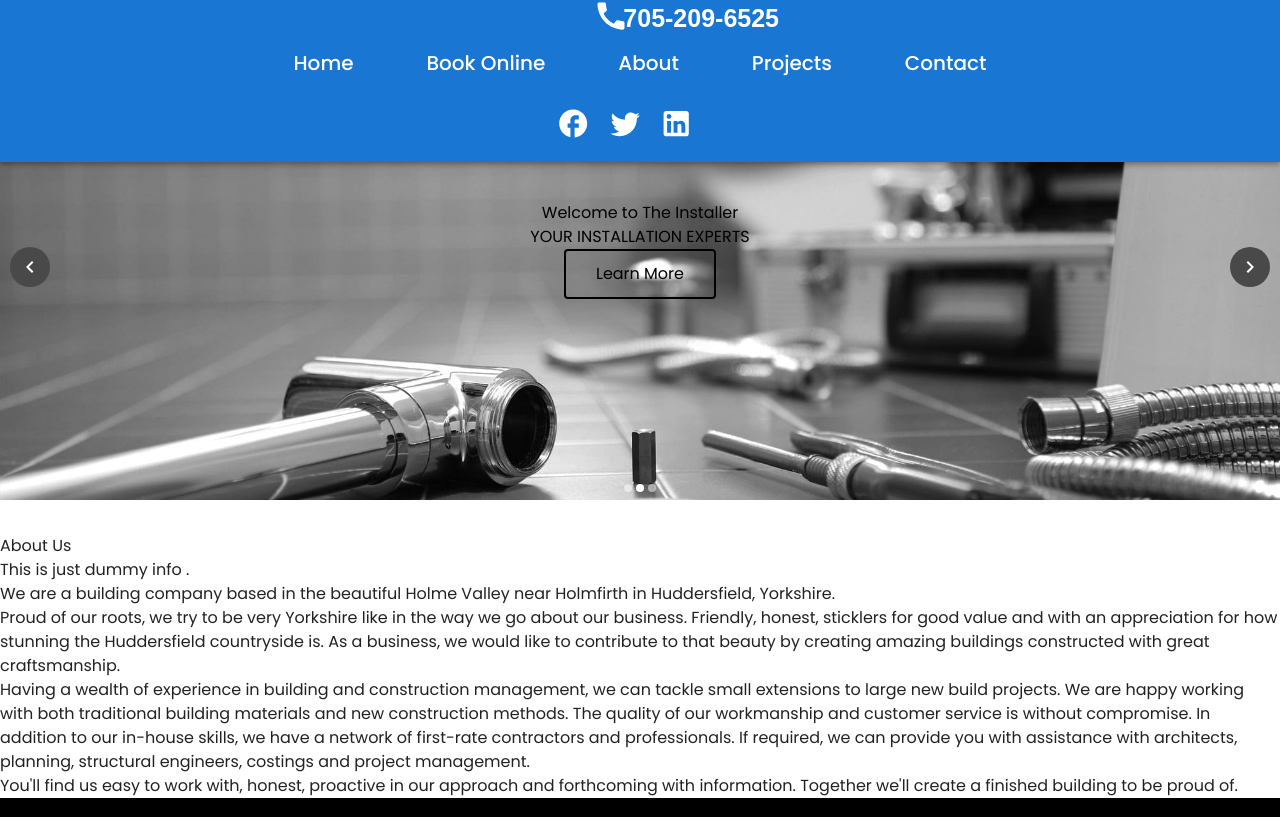
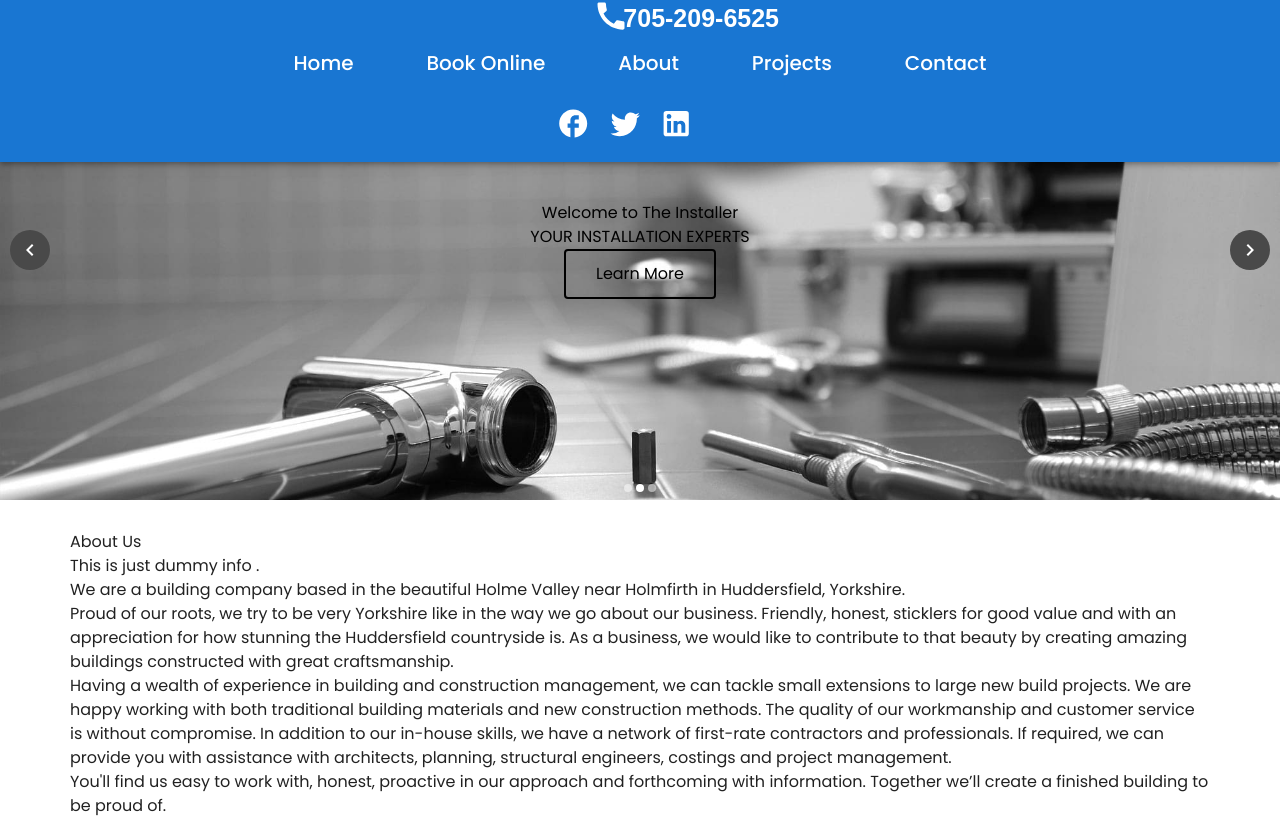
Before and after one commit to buddhathapa12/the-installer-front, a Next.js app: page / in a window 1280 px wide. Shown: the top 817 px of the page. Built offline with nearby package versions, Linux system fonts and the light colour scheme; a web font is replaced by a local one.

Commit message:
Added about us section in home page

```diff
--- a/components/ImageCarousel/imageCarousel.styles.tsx
+++ b/components/ImageCarousel/imageCarousel.styles.tsx
@@ -11,7 +11,7 @@ const useStyles = makeStyles(() => ({
 
   carousel: {
     width: "100%",
-    height: "100%",
+    height: "500px",
   },
 
   content: {
--- /dev/null
+++ b/components/aboutUs/aboutUsText.styles.tsx
@@ -0,0 +1,31 @@
+import { makeStyles } from "@mui/styles";
+
+const useStyles = makeStyles({
+  aboutUsCont: {
+    padding: "30px 0px 50px 0px",
+    alignItems: "center",
+    maxWidth: "1140px",
+    marginLeft: "auto",
+    marginRight: "auto",
+  },
+  aboutUsTitle: {
+    fontSize: "2rem",
+    fontWeight: 500,
+    marginTop: "0.5rem",
+    marginBottom: "1rem",
+    fontFamily: "Poppins",
+  },
+  paragraphCont: {
+    fontSize: "18px",
+    fontWeight: 400,
+    fontFamily: "Poppins",
+  },
+
+  paragraph: {
+    fontSize: "inherit",
+    marginTop: 0,
+    marginBottom: "0.9rem",
+  },
+});
+
+export default useStyles;
--- a/components/aboutUs/aboutUsText.tsx
+++ b/components/aboutUs/aboutUsText.tsx
@@ -1,43 +1,29 @@
 import { Box, Typography } from "@mui/material";
 import { NextPage } from "next";
 import React from "react";
-import { aboutUsDetailData } from "../../fixtures/AboutUs/aboutUsDetailData";
+import useStyles from "./aboutUsText.styles";
 
-// interface IAboutUsDetailData {
-//   id: BigInteger;
-//   paragraph: string;
-// }
+interface IAboutUsDetailData {
+  paragraph: string;
+}
 
-// interface IAboutUsDetail {
-//   data: IAboutUsDetailData[];
-// }
+interface IAboutUsDetail {
+  data: IAboutUsDetailData[];
+}
 
-const AboutUsText: NextPage = () => {
+const AboutUsText: NextPage<IAboutUsDetail> = (props) => {
+  const classes = useStyles();
   return (
-    <Box>
-      <Typography>About Us</Typography>
-      <div>
-        <Typography>This is just dummy info .</Typography>
-        <Typography>
-          We are a building company based in the beautiful Holme Valley near Holmfirth in Huddersfield, Yorkshire.
-        </Typography>
-        <Typography>
-          Proud of our roots, we try to be very Yorkshire like in the way we go about our business. Friendly, honest,
-          sticklers for good value and with an appreciation for how stunning the Huddersfield countryside is. As a
-          business, we would like to contribute to that beauty by creating amazing buildings constructed with great
-          craftsmanship.
-        </Typography>
-        <Typography>
-          Having a wealth of experience in building and construction management, we can tackle small extensions to large
-          new build projects. We are happy working with both traditional building materials and new construction
-          methods. The quality of our workmanship and customer service is without compromise. In addition to our
-          in-house skills, we have a network of first-rate contractors and professionals. If required, we can provide
-          you with assistance with architects, planning, structural engineers, costings and project management.
-        </Typography>
-        <Typography>
-          You&apos;ll find us easy to work with, honest, proactive in our approach and forthcoming with information.
-          Together we&apos;ll create a finished building to be proud of.
-        </Typography>
+    <Box className={classes.aboutUsCont}>
+      <Typography className={classes.aboutUsTitle}>About Us</Typography>
+      <div className={classes.paragraphCont}>
+        {props.data.map((item, index) => {
+          return (
+            <Typography key={index} className={classes.paragraph}>
+              {item.paragraph}
+            </Typography>
+          );
+        })}
       </div>
     </Box>
   );
--- a/pages/home/index.tsx
+++ b/pages/home/index.tsx
@@ -8,13 +8,14 @@ import { Box, Typography } from "@mui/material";
 import EmailIcon from "@mui/icons-material/Email";
 import Link from "next/link";
 import AboutUsText from "../../components/aboutUs/aboutUsText";
+import { aboutUsDetailData } from "../../fixtures/AboutUs/aboutUsDetailData";
 
 const Home: NextPage = () => {
   const styles = useStyles();
   return (
     <Box>
       <ImageCarousel height="500px" data={bannerData} />
-      <AboutUsText />
+      <AboutUsText data={aboutUsDetailData} />
       <Box width={1} className={styles.feedbackContainer} padding="10px">
         <Box width={1} maxWidth="1140px">
           <Typography component="h2" align="center" className={styles.feedbackHeading}>
```
Also changed, not shown: components/aboutUs/ourServices.tsx (added, +7 -0 lines).
